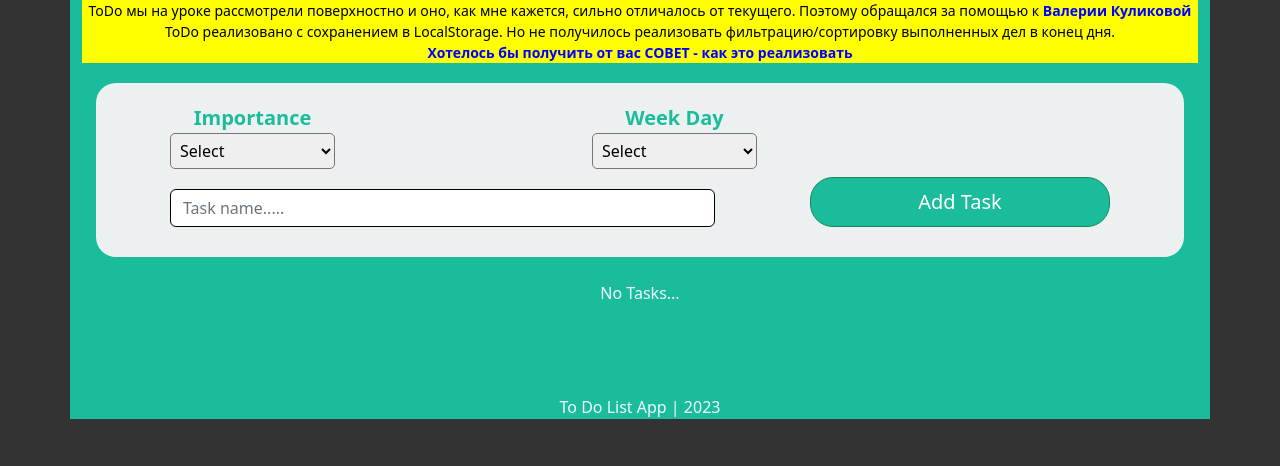
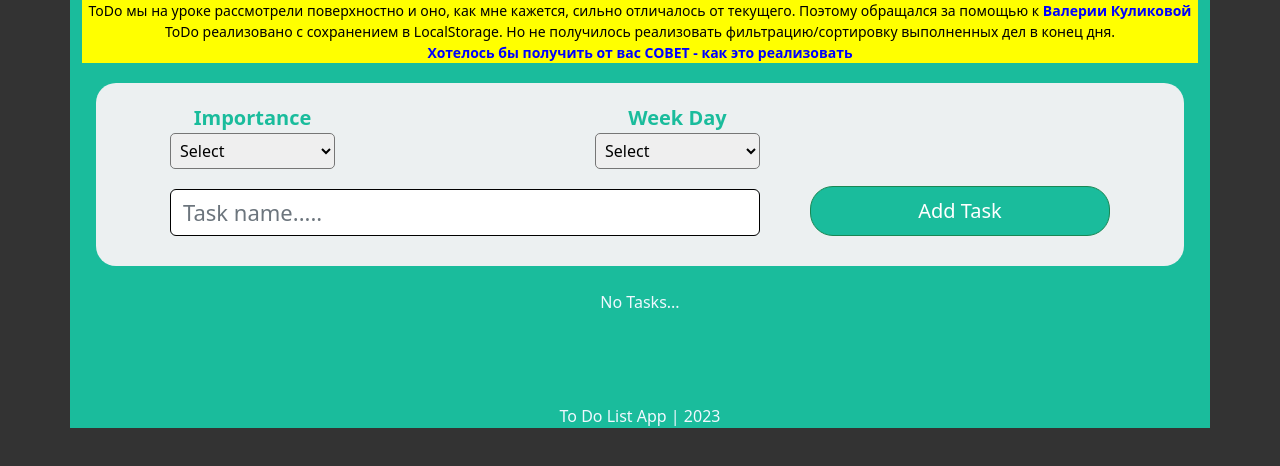
Before and after one commit to St-ton/react-todo, a React (Create React App) app: page / in a window 1280 px wide. Shown: the top 466 px of the page. Built offline with nearby package versions, Linux system fonts and the light colour scheme.

Commit message:
update hw0802

```diff
--- a/src/App.css
+++ b/src/App.css
@@ -61,7 +61,7 @@ body {
 }
 .form-control {
   margin-bottom: 20px;
-  max-width: 545px;
+  /* max-width: 545px; */
   border: 1px solid black;
 }
 
@@ -178,16 +178,14 @@ body {
   background-color: #e74c3c;
   border: 1px solid #e74c3c;
   color: white;
-  width: 163px;
+  width: 300px;
   height: 50px;
   border-radius: 23px;
   margin-right: 0px;
-  margin-top: 5px;
+  margin-top: 25px;
 }
 
 .btn-warning:hover {
-  background-color: red;
-  border: 1px solid red;
   color: white;
 }
 
@@ -206,12 +204,18 @@ body {
   display: flex;
   justify-content: space-between;
 }
+.col input {
+  font-size: 22px;
+}
 
 .col-auto {
   display: flex;
-  align-items: flex-end;
+  flex-direction: column;
+  justify-content: flex-end;
+  align-items: baseline;
   margin-bottom: 20px;
   margin-left: 50px;
+  gap: 10px;
 }
 
 .formTable {
--- a/src/components/AddTaskForm.jsx
+++ b/src/components/AddTaskForm.jsx
@@ -49,7 +49,7 @@ export default function AddTaskForm({
                 value={newTask}
                 onChange={e => setNewTask(e.target.value)}
                 className="form-control"
-              />{' '}
+              />
             </div>
             <div className="col-auto">
               <button onClick={addTask} className="btn btn-lg btn-success">
--- a/src/components/UpdateForm.jsx
+++ b/src/components/UpdateForm.jsx
@@ -10,22 +10,15 @@ export default function UpdateForm({
   changeDate,
 }) {
   return (
-    <>
+    <div>
       <div className="row formTable">
+        {/* <form onSubmit={addTask}> */}
         <div className="col">
-          <input
-            value={updateData && updateData.title}
-            onChange={e => {
-              changeTask(e);
-              // console.log(`1 ${e.target.value}`);
-            }}
-            className="form-control form-control-lg"
-          />
-
           <div className="row">
             <div className="row ch_importance">
               <p>Importance</p>
               <select
+                required="required"
                 name="import"
                 value={value}
                 onChange={e => {
@@ -43,6 +36,7 @@ export default function UpdateForm({
             <div className="row ch_calendar">
               <p>Week Day</p>
               <select
+                required="required"
                 value={valueDate}
                 onChange={e => {
                   changeDate(e);
@@ -61,22 +55,27 @@ export default function UpdateForm({
                 <option value="sun">Sunday</option>
               </select>
             </div>
+            <input
+              value={updateData && updateData.title}
+              onChange={e => {
+                changeTask(e);
+                // console.log(`1 ${e.target.value}`);
+              }}
+              className="form-control form-control-lg"
+            />
+          </div>
+          <div className="col-auto">
+            <button className="btn btn-lg btn-warning" onClick={cancelUpdate}>
+              Cancel
+            </button>
+            <button className="btn btn-lg btn-success" onClick={updateTask}>
+              Update
+            </button>
           </div>
         </div>
-        <div className="col-auto">
-          <button
-            className="btn btn-lg btn-success"
-            onClick={updateTask}
-            // onClick={() => updateTask(id, title, value, valueDate)}
-          >
-            Update
-          </button>
-          <button className="btn btn-lg btn-warning" onClick={cancelUpdate}>
-            Cancel
-          </button>
-        </div>
+        {/* </form> */}
       </div>
       <br />
-    </>
+    </div>
   );
 }
```
